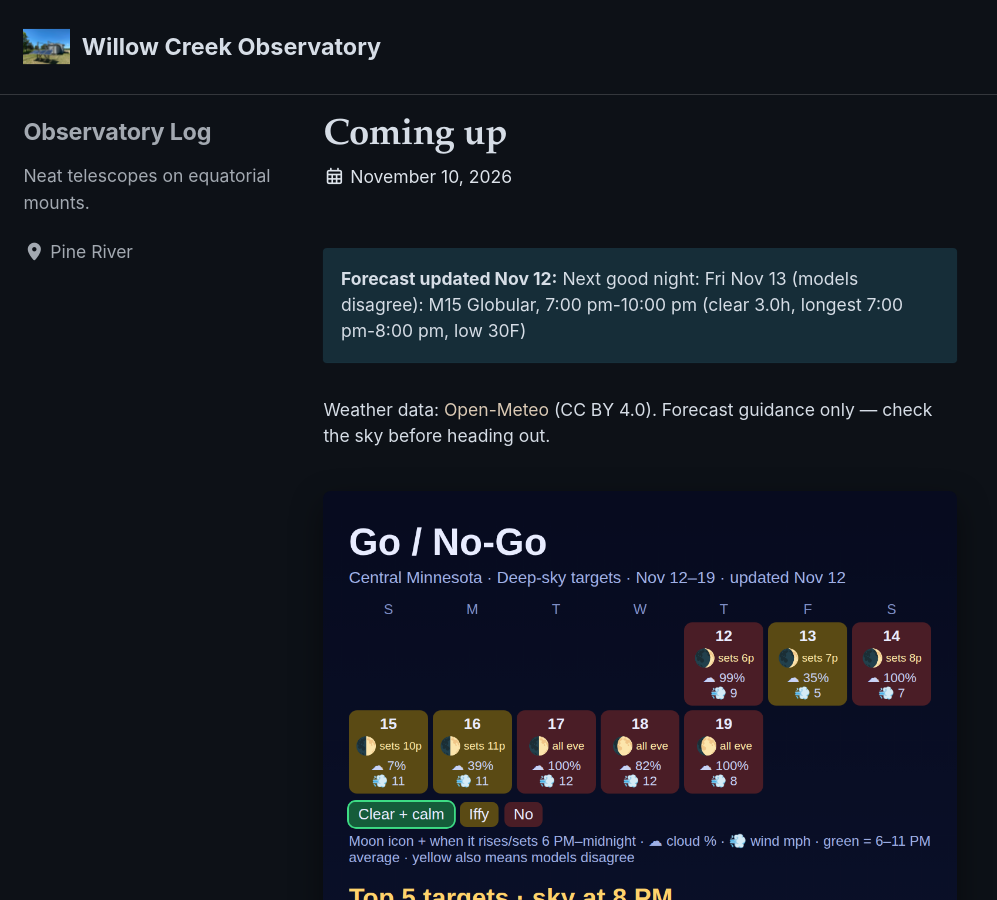
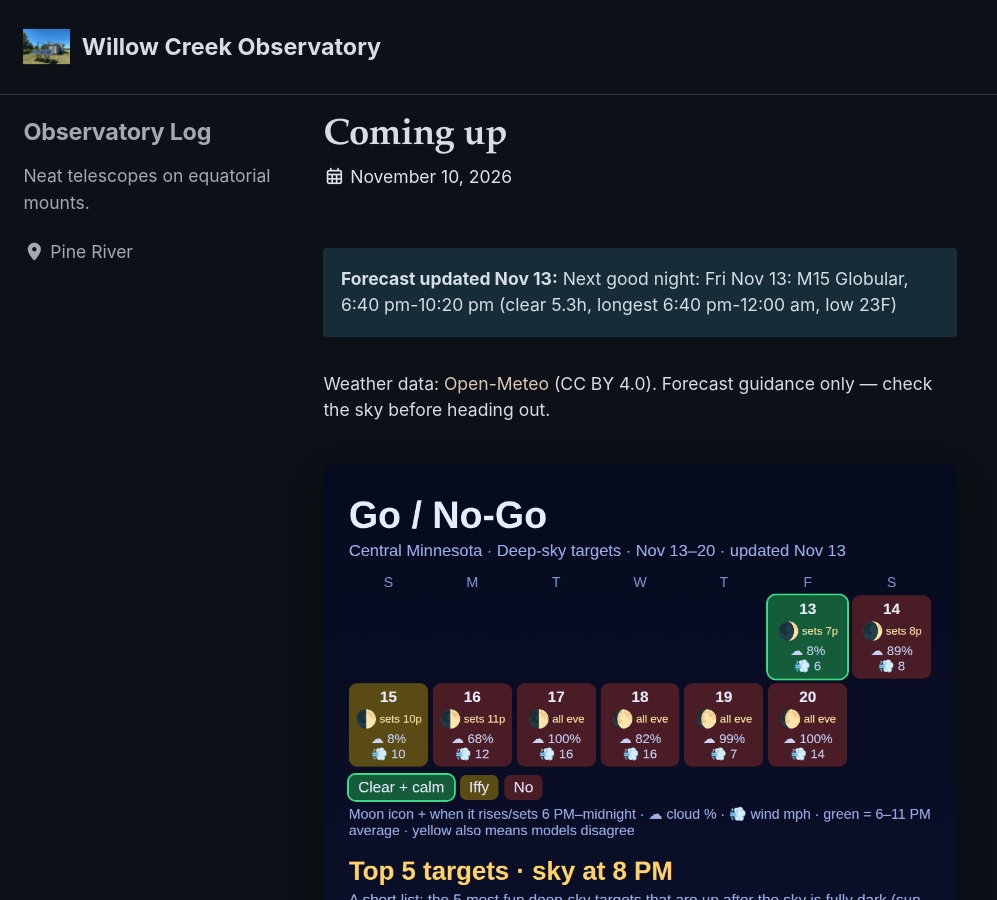
Before and after one commit to ethos101/ethos101.github.io, a Jekyll site: the page built from _posts/1900-01-01-about.md, in a window 1280 px wide and 900 px high. Shown: the whole window, without its empty margins (0-997 px from the left). Built offline with Jekyll 4.4.1, drawn with Linux system fonts in a browser that asks for light colours; cached includes are drawn as plain includes.

Commit message:
Update stargazing forecast (Nov 13)

```diff
--- a/_includes/forecast_status.html
+++ b/_includes/forecast_status.html
@@ -1,2 +1,2 @@
-<p class="notice--info"><strong>Forecast updated Nov 12:</strong> Next good night: Fri Nov 13 (models disagree): M15 Globular, 7:00 pm-10:00 pm (clear 3.0h, longest 7:00 pm-8:00 pm, low 30F)</p>
+<p class="notice--info"><strong>Forecast updated Nov 13:</strong> Next good night: Fri Nov 13: M15 Globular, 6:40 pm-10:20 pm (clear 5.3h, longest 6:40 pm-12:00 am, low 23F)</p>
 <p class="small">Weather data: <a href="https://open-meteo.com/">Open-Meteo</a> (CC BY 4.0). Forecast guidance only — check the sky before heading out.</p>
```
Also changed, not shown: images/month.png.
